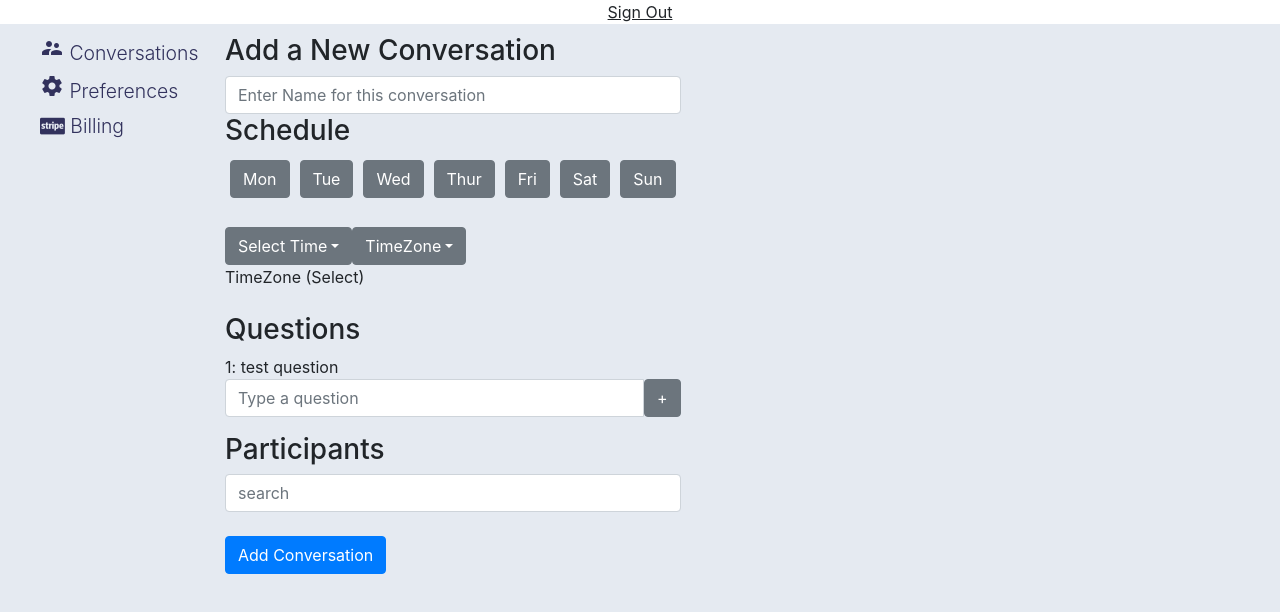
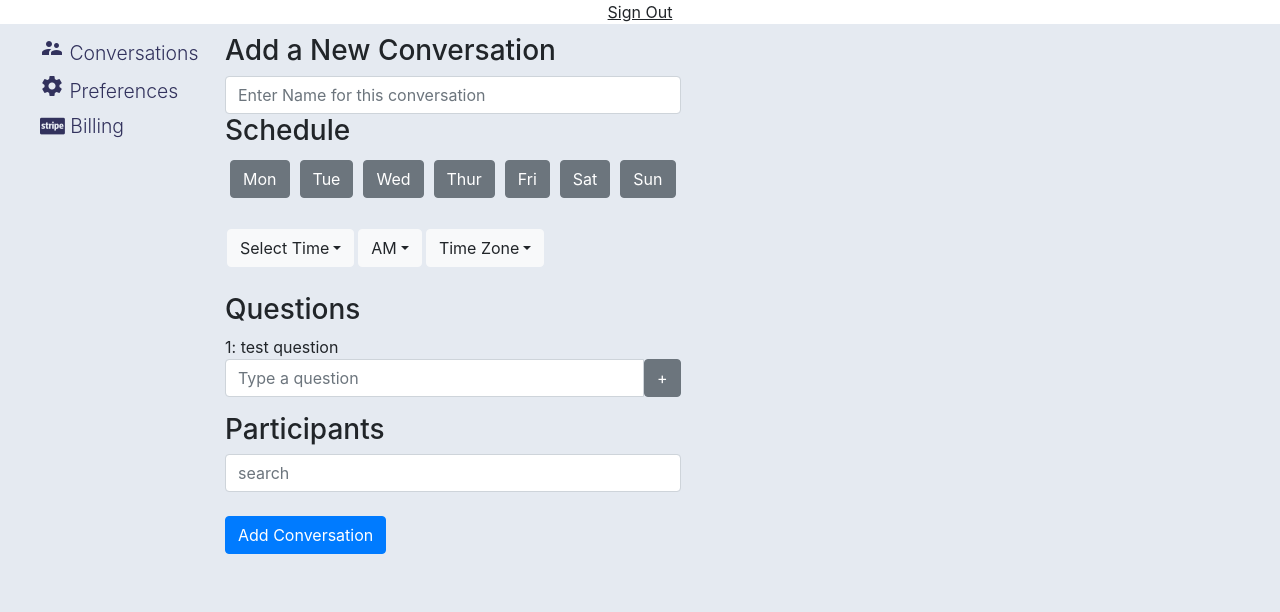
Before and after one commit to Streltz/heyteam, a React (Create React App) app in the folder hey-team/: page /dashboard/add in a window 1280 px wide. Shown: the top 612 px of the page. Built offline with nearby package versions, Linux system fonts and the light colour scheme; sample sign-in values are in the browser's storage; what react-stripe-elements would draw is missing.

Commit message:
add convo basic functionality working

```diff
--- a/hey-team/package.json
+++ b/hey-team/package.json
@@ -13,6 +13,7 @@
     "react-router-dom": "^4.3.1",
     "react-scripts": "1.1.4",
     "react-sortable-hoc": "^0.8.3",
+    "react-stripe-elements": "^2.0.0",
     "reactstrap": "^6.1.0",
     "redux": "^4.0.0",
     "redux-logger": "^3.0.6",
--- a/hey-team/src/components/AddConvo/AddConvo.css
+++ b/hey-team/src/components/AddConvo/AddConvo.css
@@ -14,3 +14,16 @@
 .day {
 	margin: 5px;
 }
+
+.select-time {
+	display: inline-block;
+	margin: 2px;
+}
+.select-ampm {
+	display: inline-block;
+	margin: 2px;
+}
+.select-zone {
+	display: inline-block;
+	margin: 2px;
+}
--- a/hey-team/src/components/AddConvo/AddConvo.js
+++ b/hey-team/src/components/AddConvo/AddConvo.js
@@ -2,6 +2,8 @@ import React, { Component } from 'react';
 import { Redirect } from 'react-router-dom';
 import './AddConvo.css';
 import { ButtonDropdown, DropdownToggle, DropdownMenu, DropdownItem } from 'reactstrap';
+import { addConvo } from '../../actions/convoAction';
+import { connect } from 'react-redux';
 
 class AddConvo extends Component {
   state = {
@@ -13,7 +15,11 @@ class AddConvo extends Component {
       search: '',
       redirect: false,
       timeDropdownOpen: false,
-      zoneDropdownOpen: false
+      zoneDropdownOpen: false,
+      ampmDropdownOpen: false,
+      selectedTime: 'Select Time',
+      selectedZone: 'Time Zone',
+      selectedAmpm: 'AM'
   };
 
   toggle = (type)=>{
@@ -22,9 +28,16 @@ class AddConvo extends Component {
         timeDropdownOpen: !this.state.timeDropdownOpen
       });
     }
+
     if(type === 'zone'){
       this.setState({
         zoneDropdownOpen: !this.state.zoneDropdownOpen
+      });
+    }
+
+    if(type === 'ampm'){
+      this.setState({
+        ampmDropdownOpen: !this.state.ampmDropdownOpen
       });
     }
 
@@ -47,14 +60,18 @@ class AddConvo extends Component {
   }
 
   handleSubmit = e => {
-      // e.preventDefault();
-      // axios.post('http://localhost:4444/convos/', this.state).then(() => {
-      // window.location.href = '/';
-      // })
-      // .catch((error) => {
-      //     throw error;
-      // });
+      e.preventDefault();
+      const convo = {};
+      convo.title = this.state.title;
+      convo.schedule = this.state.schedule;
+      convo.time = this.state.selectedTime;
+      convo.timezone = this.state.selectedZone;
+      convo.ampm = this.state.selectedAmpm;
+      convo.questions = this.state.questions;
+      convo.participants = this.state.participants;
+      this.props.addConvo(convo, this.props.history);
   }
+
   handleDaySelect = (data) => {
     const schedule = this.state.schedule;
     const index = this.state.schedule.indexOf(data);
@@ -72,6 +89,18 @@ class AddConvo extends Component {
   searchUser = (e) => {
     this.setState({search: e.target.value});
     //TODO use slack API to search for user on input change
+  }
+
+  handleTimeSelect = (data) => {
+    this.setState({selectedTime: data});
+  }
+
+  handleZoneSelect = (data) => {
+    this.setState({selectedZone: data});
+  }
+
+    handleAmpmSelect = (data) => {
+    this.setState({selectedAmpm: data});
   }
 
   render() {
@@ -100,37 +129,53 @@ class AddConvo extends Component {
           </div>
           <br/>
           <div className="time">
-
+            <div className='select-time'>
               <ButtonDropdown isOpen={this.state.timeDropdownOpen} toggle={()=>{this.toggle('time')}}>
-              <DropdownToggle caret>
-                Select Time
+                <DropdownToggle color="light" caret>
+                  {this.state.selectedTime}
                 </DropdownToggle>
                 <DropdownMenu>
-                <DropdownItem>12:00 AM</DropdownItem>
-                <DropdownItem>1:00 AM</DropdownItem>
-                <DropdownItem>2:00 AM</DropdownItem>
-                <DropdownItem>3:00 AM</DropdownItem>
-                <DropdownItem>4:00 AM</DropdownItem>
-                <DropdownItem>5:00 AM</DropdownItem>
-                <DropdownItem>6:00 AM</DropdownItem>
-                <DropdownItem>7:00 AM</DropdownItem>
-                <DropdownItem>8:00 AM</DropdownItem>
+                  <DropdownItem onClick={()=>{this.handleTimeSelect('1:00')}}>1:00</DropdownItem>
+                  <DropdownItem onClick={()=>{this.handleTimeSelect('2:00')}}>2:00</DropdownItem>
+                  <DropdownItem onClick={()=>{this.handleTimeSelect('3:00')}}>3:00</DropdownItem>
+                  <DropdownItem onClick={()=>{this.handleTimeSelect('4:00')}}>4:00</DropdownItem>
+                  <DropdownItem onClick={()=>{this.handleTimeSelect('5:00')}}>5:00</DropdownItem>
+                  <DropdownItem onClick={()=>{this.handleTimeSelect('6:00')}}>6:00</DropdownItem>
+                  <DropdownItem onClick={()=>{this.handleTimeSelect('7:00')}}>7:00</DropdownItem>
+                  <DropdownItem onClick={()=>{this.handleTimeSelect('8:00')}}>8:00</DropdownItem>
+                  <DropdownItem onClick={()=>{this.handleTimeSelect('9:00')}}>9:00</DropdownItem>
+                  <DropdownItem onClick={()=>{this.handleTimeSelect('10:00')}}>10:00</DropdownItem>
+                  <DropdownItem onClick={()=>{this.handleTimeSelect('11:00')}}>11:00</DropdownItem>
+                  <DropdownItem onClick={()=>{this.handleTimeSelect('12:00')}}>12:00</DropdownItem>
                 </DropdownMenu>
               </ButtonDropdown>
+            </div>
 
-
-            <ButtonDropdown isOpen={this.state.zoneDropdownOpen} toggle={()=>{this.toggle('zone')}}>
-              <DropdownToggle caret>
-                TimeZone
+            <div className="select-ampm">
+              <ButtonDropdown isOpen={this.state.ampmDropdownOpen} toggle={()=>{this.toggle('ampm')}}>
+                <DropdownToggle color="light"  caret>
+                  {this.state.selectedAmpm}
                 </DropdownToggle>
                 <DropdownMenu>
-                <DropdownItem>PST</DropdownItem>
-                <DropdownItem>CST</DropdownItem>
-                <DropdownItem>MST</DropdownItem>
+                  <DropdownItem onClick={()=>{this.handleAmpmSelect('AM')}}>AM</DropdownItem>
+                  <DropdownItem onClick={()=>{this.handleAmpmSelect('PM')}}>PM</DropdownItem>
                 </DropdownMenu>
               </ButtonDropdown>
+            </div>
 
-            <div>TimeZone (Select)</div>
+            <div className="select-zone">
+              <ButtonDropdown isOpen={this.state.zoneDropdownOpen} toggle={()=>{this.toggle('zone')}}>
+                <DropdownToggle color="light"  caret>
+                  {this.state.selectedZone}
+                </DropdownToggle>
+                <DropdownMenu>
+                  <DropdownItem onClick={()=>{this.handleZoneSelect('PST')}}>Pacific Standard Time</DropdownItem>
+                  <DropdownItem onClick={()=>{this.handleZoneSelect('MST')}}>Moutain Standard Time</DropdownItem>
+                  <DropdownItem onClick={()=>{this.handleZoneSelect('CST')}}>Central Standard Time</DropdownItem>
+                  <DropdownItem onClick={()=>{this.handleZoneSelect('EST')}}>Eastern Standard Time</DropdownItem>
+                </DropdownMenu>
+              </ButtonDropdown>
+            </div>
           </div>
 
           <br/>
@@ -164,5 +209,10 @@ class AddConvo extends Component {
   };
 };
 
+const mapStateToProps = (state) => {
+  return {
+    convos: state.convos
+  }
+}
 
-export default AddConvo;
+export default connect(mapStateToProps, { addConvo })(AddConvo);
--- a/hey-team/src/components/ConvoDetail/ViewConvo.js
+++ b/hey-team/src/components/ConvoDetail/ViewConvo.js
@@ -19,13 +19,14 @@ class ViewConvo extends React.Component {
   }
 
   render() {
+    console.log('CONVOS', this.props.convos);
     // const Converter = require('react-showdown').Converter;
     // const converter = new Converter();
     const id = this.props.match.params.id;
     const convo = this.props.convos.find(convo => {
       return convo.id === id;
     });
-
+    console.log('single convo', convo);
     return (
       <div className='view-wrapper'>
           <div className='button-container'>
--- a/hey-team/src/components/Dashboard.js
+++ b/hey-team/src/components/Dashboard.js
@@ -27,7 +27,7 @@ class Dashboard extends React.Component {
           <Route path ="/dashboard/billing" component = {Billing} />
           <Route path ="/dashboard/preferences" component = {Preferences} />
           <Route path ="/dashboard/add" component = {AddConvo} />
-
+          <Route path ="/dashboard/edit" component = {EditConvo} />
           <Route path ="/dashboard/:id" component = {ViewConvo} />
         </Switch>
         </div>
```
Also changed, not shown: hey-team/src/actions/convoAction.js (indentation only), 1 other file (tests, documents, lock files or other folders). Lines whose indentation alone changed are shown as unchanged.
